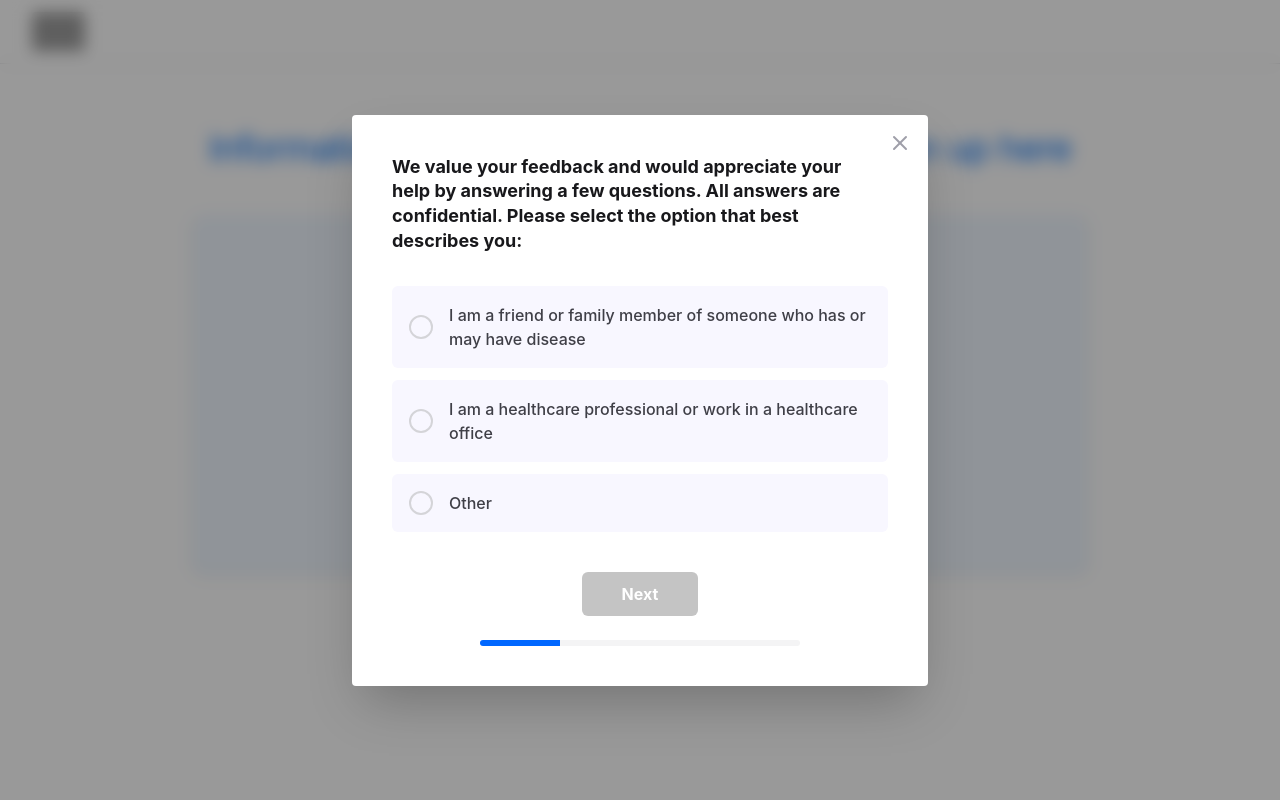
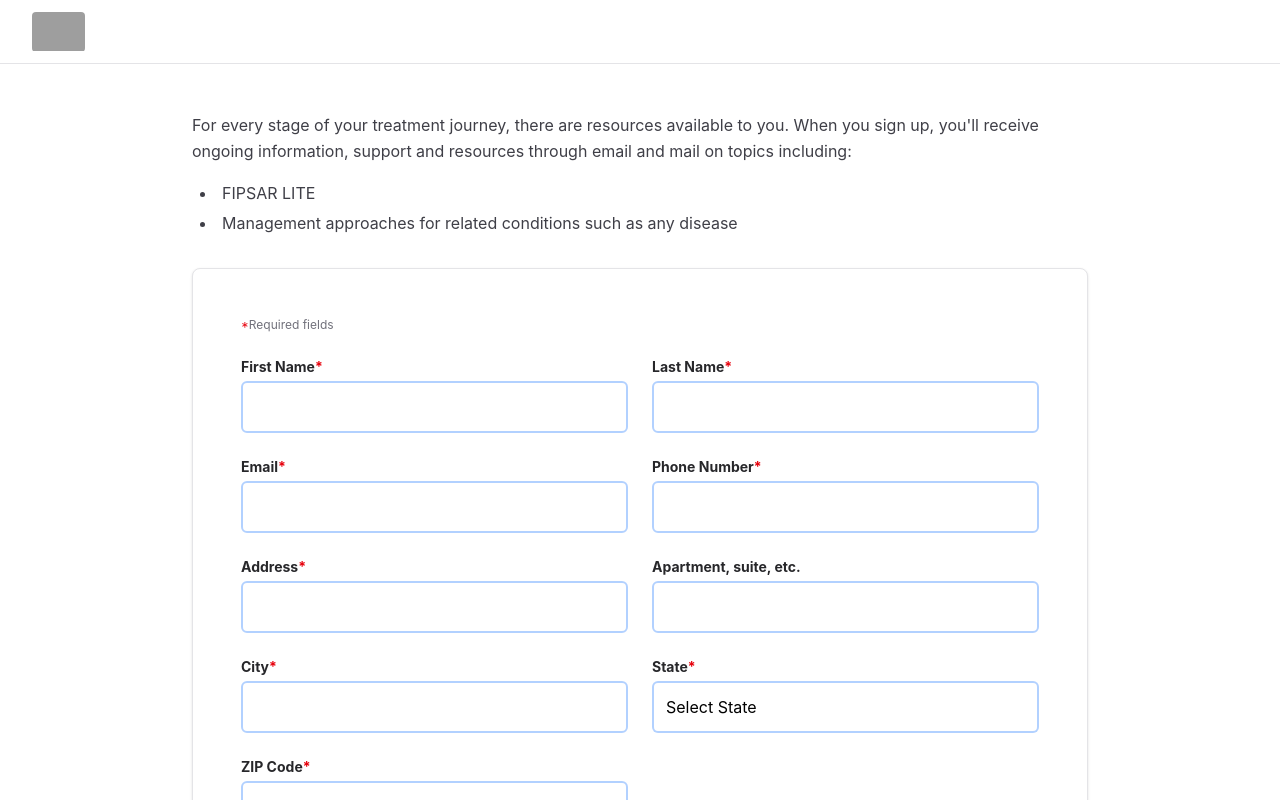
Before and after one commit to Kavi555333/form-creation, a React (Vite) app: page / in a window 1280 px wide. Shown: the top 800 px of the page. Built offline with nearby package versions, Linux system fonts and the light colour scheme; grey boxes are pictures that could not be loaded.

Commit message:
Update App.tsx

```diff
--- a/src/App.tsx
+++ b/src/App.tsx
@@ -1,34 +1,37 @@
-import  { useState } from 'react';
+//import  { useState } from 'react';
 import './App.css'
-import EnrollmentPage from './components/EnrollmentPage';
-import FeedbackModal from './components/FeedbackModal'
+// import EnrollmentPage from './components/EnrollmentPage';
+// import FeedbackModal from './components/FeedbackModal'
 import Header from './components/Header'
-import SupportSection from './components/SupportSection'
+// import SupportSection from './components/SupportSection'
+import SignUpForm from './components/SignUpForm';
 
 function App() {
-  const [currentPage, setCurrentPage] = useState<'home' | 'enrollment'>('home');
+  // const [currentPage, setCurrentPage] = useState<'home' | 'enrollment'>('home');
 
   // if (currentPage === 'enrollment') {
   //   return <EnrollmentPage onBack={() => setCurrentPage('home')} />;
   // }
   return (
     <>
-      <FeedbackModal/>
+      {/* <FeedbackModal/>
 
  {currentPage === 'enrollment' ? (
         <EnrollmentPage onBack={() => setCurrentPage('home')} />
       ) :(
       <>
       <Header/>
+      <SignUpForm/>
       <main>
       <SupportSection onNavigateToEnrollment={() => setCurrentPage('enrollment')}/>
         </main>
 
       </>
 
-      )}
+      )} */}
 
-
+<Header/>
+      <SignUpForm/>
 
     </>
   )
```
